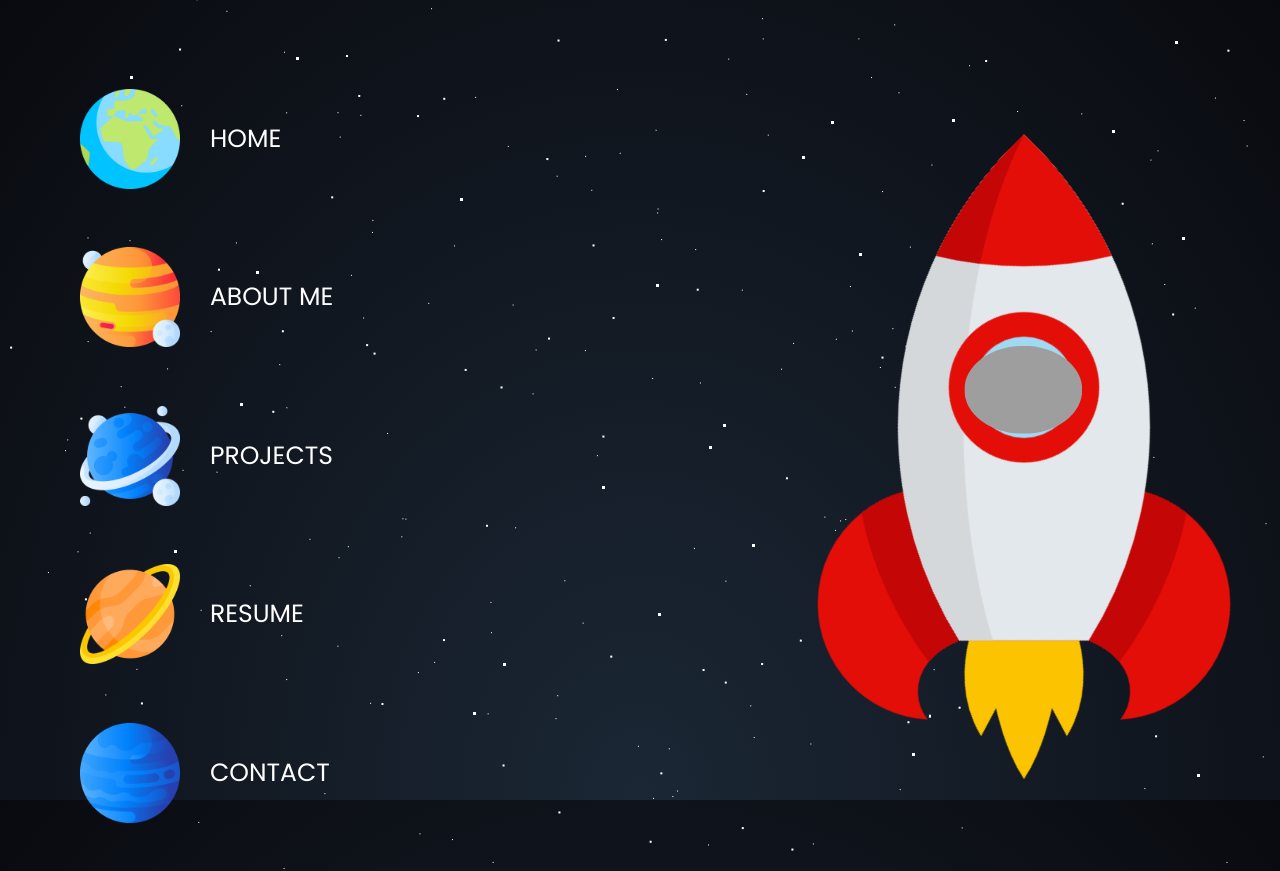
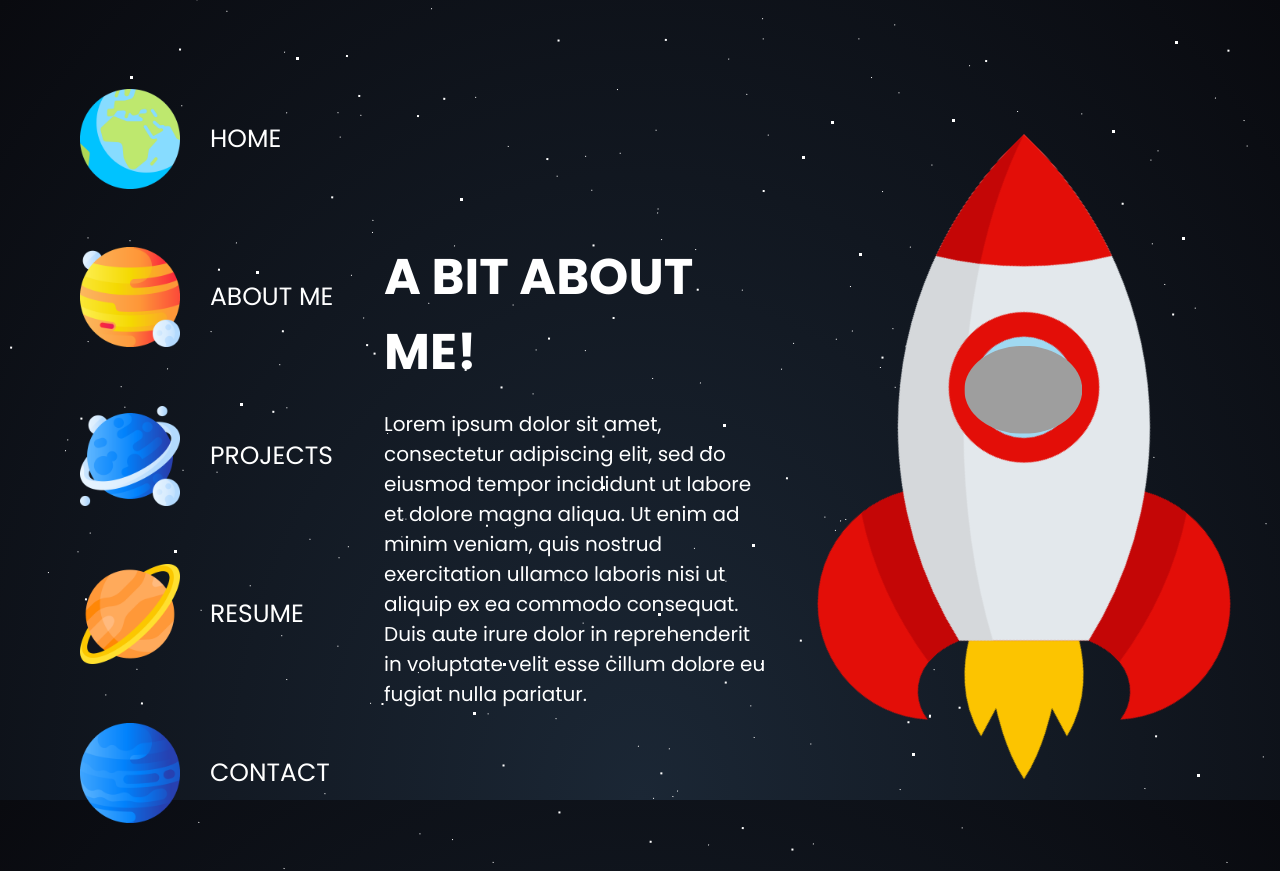
Before and after one commit to samamoo/samamoo.github.io, a React (Create React App) app: page /about in a window 1280 px wide. Shown: the top 871 px of the page. Built offline with nearby package versions, Linux system fonts and the light colour scheme; grey boxes are pictures that could not be loaded.

Commit message:
Added text for the bio

```diff
--- a/src/About.js
+++ b/src/About.js
@@ -4,13 +4,17 @@
 
 export default function About () {
   let leftAnimate = useRef(null);
+  let fadeIn1 = useRef(null);
   useEffect(() => {
     TweenMax.fromTo(leftAnimate, 1.5, {y: "100%"}, {y: "0%", ease: Power2.easeOut})
+    TweenMax.fromTo(fadeIn1, 1, {opacity: 0}, {opacity: 1, ease: Power2.easeInOut, delay: 1})
   }, []);
   return (
     <main>
-
-      {/* <h1 className="title" >A BIT ABOUT ME!</h1> */}
+      <div className="biotext" ref={el => {fadeIn1 = el}}>
+        <h1 className="title" >A BIT ABOUT ME!</h1>
+        <p className="bio">Lorem ipsum dolor sit amet, consectetur adipiscing elit, sed do eiusmod tempor incididunt ut labore et dolore magna aliqua. Ut enim ad minim veniam, quis nostrud exercitation ullamco laboris nisi ut aliquip ex ea commodo consequat. Duis aute irure dolor in reprehenderit in voluptate velit esse cillum dolore eu fugiat nulla pariatur.</p>
+      </div>
       {/* <div className="capsule" ref={el => {leftAnimate = el}}>
         <div className="cap"></div>
         <img id="profile" src="https://media-exp1.licdn.com/dms/image/C5603AQHGcsjvm92RiA/profile-displayphoto-shrink_200_200/0/1609202193871?e=1619049600&v=beta&t=4-EM0czab9XYWY5Rx_Kh40zMcCN5AHnRwsZD0bsikEw" />
```
